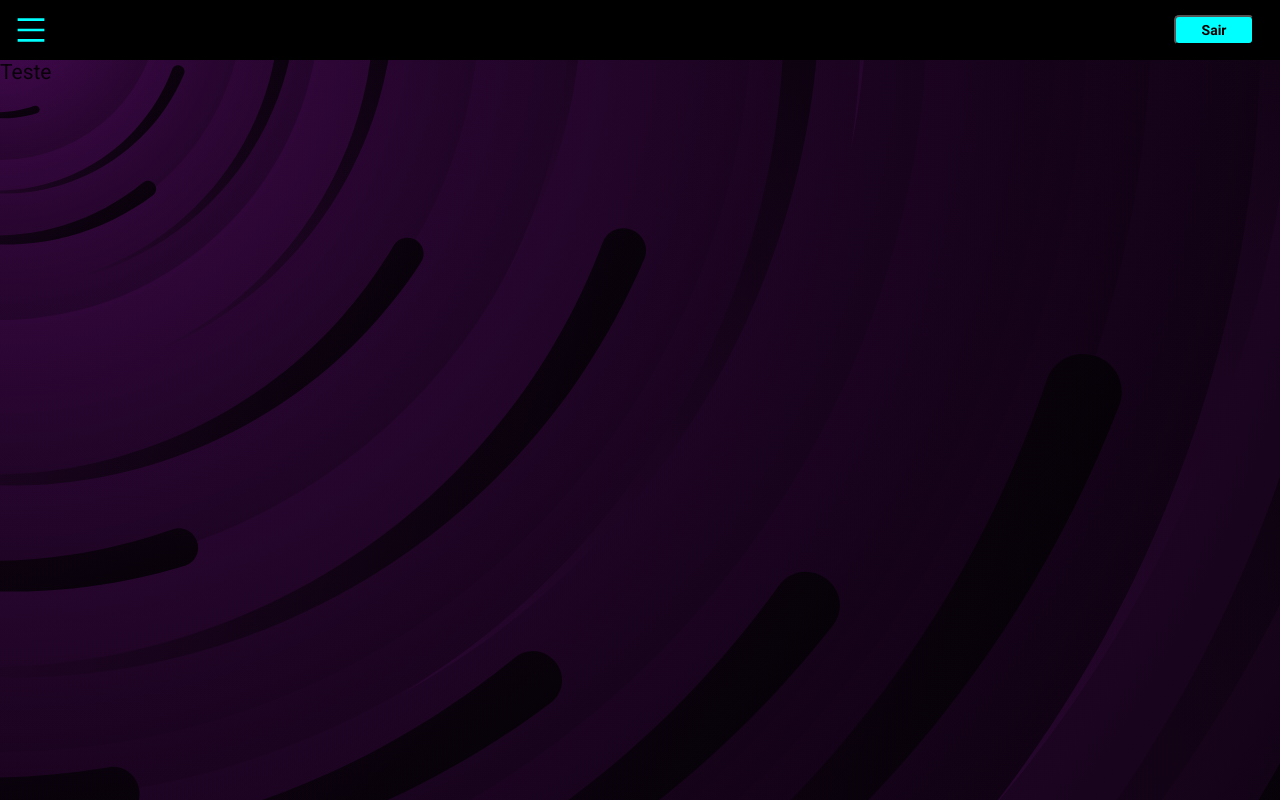
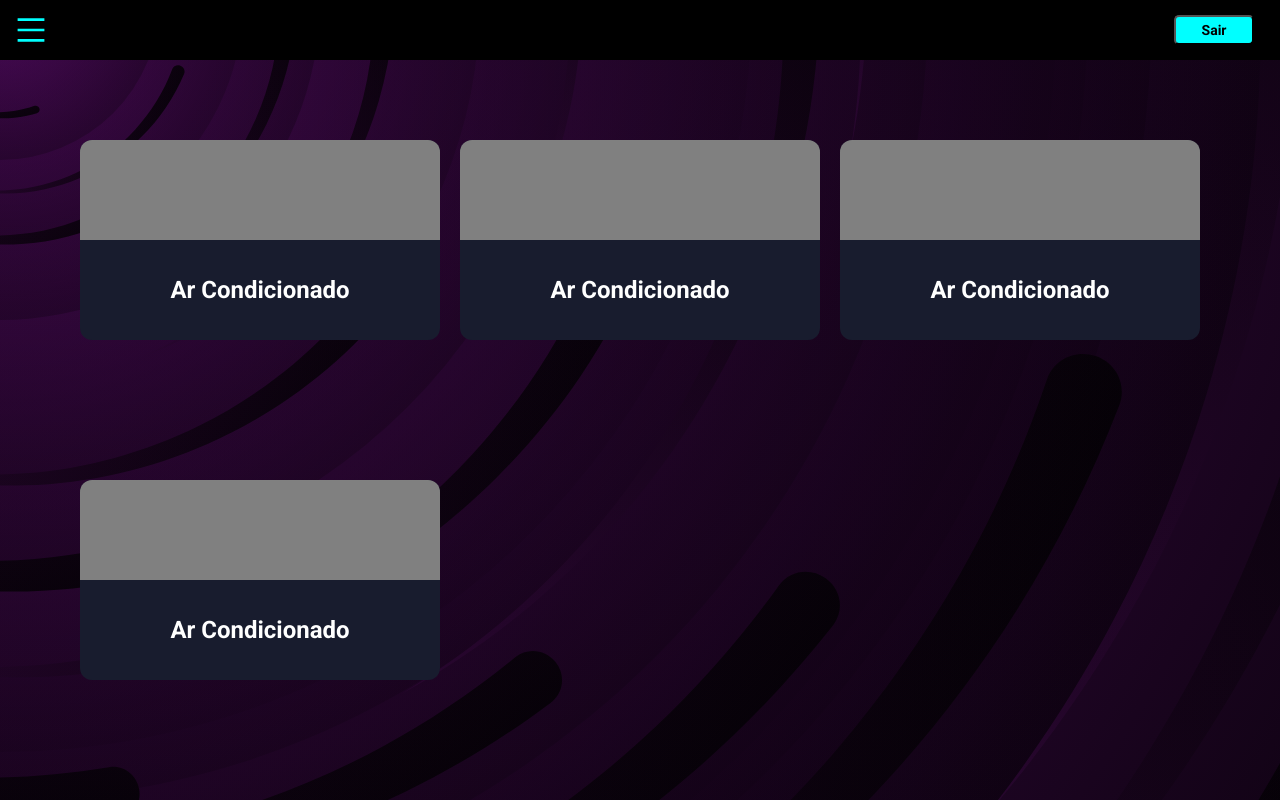
Before and after one commit to mayoral-leonardo/eye-lock-front, a React (Create React App) app: page /functions in a window 1280 px wide. Built offline with nearby package versions, Linux system fonts and the light colour scheme; sample sign-in values are in the browser's storage.

Commit message:
created card component

```diff
--- /dev/null
+++ b/src/components/Card/Card.css
@@ -0,0 +1,42 @@
+.card {
+  display: flex;
+  flex-direction: column;
+  justify-content: center;
+  align-items: center;
+  width: 100%;
+  height: 200px;
+  background-color: #181C2E;
+  border-radius: 12px;
+}
+
+.card:hover {
+  cursor: pointer;
+  filter: brightness(80%);
+}
+
+.card__icon {
+  display: flex;
+  flex-direction: row;
+  justify-content: center;
+  align-items: center;
+  width: 100%;
+  height: 50%;
+  font-size: 30px;
+  background-color: gray;
+  border-top-left-radius: 12px;
+  border-top-right-radius: 12px;
+}
+
+.card__title {
+  display: flex;
+  flex-direction: row;
+  justify-content: center;
+  align-items: center;
+  width: 100%;
+  height: 50%;
+}
+.card__title > span {
+  font-size: 1.5rem;
+  font-weight: bold;
+  color: #fff;
+}
--- /dev/null
+++ b/src/components/Card/Card.jsx
@@ -0,0 +1,15 @@
+import React from "react";
+import './Card.css'
+
+export default function Card({ title, icon, onClick }) {
+  return (
+    <div className='card' onClick={onClick}>
+      <div className='card__icon'>
+        {icon}
+      </div>
+      <div className='card__title'>
+        <span>{title}</span>
+      </div>
+    </div>
+  )
+}
--- a/src/components/Sidebar/Sidebar.css
+++ b/src/components/Sidebar/Sidebar.css
@@ -22,6 +22,6 @@
   padding: 0.3125rem;
   font-weight: bold;
   font-size: 0.875rem;
-  width: 100px;
+  width: 140px;
   text-align: center;
 }
--- a/src/components/Sidebar/Sidebar.jsx
+++ b/src/components/Sidebar/Sidebar.jsx
@@ -9,7 +9,7 @@ export default function Sidebar() {
   const [showDrawer, setShowDrawer] = useState(false);
 
 
-  const { lg } = useBreakpoint();
+  const { md, lg, xl } = useBreakpoint();
   return (
     <>
       <Header onClick={() => setShowDrawer(true)} />
@@ -22,7 +22,7 @@ export default function Sidebar() {
           closable
           onClose={() => setShowDrawer(false)}
           visible={showDrawer}
-          width={lg ? '12%' : '100%'}
+          width={lg ? '16%' : md ? '40%' : '100%'}
         >
           <div className='sidebar__main-content'>
             <Link to='/' className='sidebar__main-content__button'>Dashboard</Link>
--- a/src/pages/Dashboard/Dashboard.jsx
+++ b/src/pages/Dashboard/Dashboard.jsx
@@ -2,27 +2,20 @@ import React from "react";
 import './Dashboard.css';
 import { useHistory } from 'react-router';
 import Sidebar from '../../components/Sidebar/Sidebar';
+import Card from "../../components/Card/Card";
+import { MenuOutlined } from "@ant-design/icons";
 
 export default function Dashboard() {
   const history = useHistory();
 
   return (
     <section className='dashboard'>
-      <Sidebar/>
+      <Sidebar />
       <div className='dashboard__main-content'>
         <div className='dashboard__cards-section'>
-          <div className='dashboard__card'>
-            <span>Usuários</span>
-          </div>
-          <div className='dashboard__card'>
-            <span>Imagens</span>
-          </div>
-          <div
-            className='dashboard__card'
-            onClick={() => history.push('/functions')}
-          >
-            <span>Funções</span>
-          </div>
+          <Card title='Usuários' icon={<MenuOutlined/>}/>
+          <Card title='Imagens' />
+          <Card title='Funções' onClick={() => history.push('/functions')} />
         </div>
       </div>
     </section>
--- a/src/pages/SystemFunctions/SystemFunctions.css
+++ b/src/pages/SystemFunctions/SystemFunctions.css
@@ -1,8 +1,27 @@
 .system-functions {
   display: flex;
   flex-direction: column;
+  align-items: center;
   height: 100%;
   width: 100%;
   background-image: url('../../assets/svgs/main-bg.svg');
   background-size: cover;
 }
+.system-functions__main-content {
+  padding-top: 5rem;
+  margin-left: 10rem;
+  margin-right: 10rem;
+  display: flex;
+  flex-direction: column;
+  align-items: center;
+  width: calc(100% - 10rem);
+  height: 100%;
+}
+
+.system-functions__grid-content {
+  display: grid;
+  grid-template-columns: repeat(3, 1fr);
+  gap: 20px;
+  height: 100%;
+  width: 100%;
+}
--- a/src/pages/SystemFunctions/SystemFunctions.jsx
+++ b/src/pages/SystemFunctions/SystemFunctions.jsx
@@ -1,14 +1,21 @@
 import React from "react";
 import './SystemFunctions.css';
 import Sidebar from "../../components/Sidebar/Sidebar";
+import Card from "../../components/Card/Card";
 
 export default function SystemFunctions() {
 
   return (
     <section className='system-functions'>
-      <Sidebar/>
+      <Sidebar />
       <div className='system-functions__main-content'>
-        <h1>Teste</h1>
+        <div className='system-functions__grid-content'>
+          <Card title='Ar Condicionado' />
+          <Card title='Ar Condicionado' />
+          <Card title='Ar Condicionado' />
+          <Card title='Ar Condicionado' />
+
+        </div>
       </div>
     </section>
   )
```
